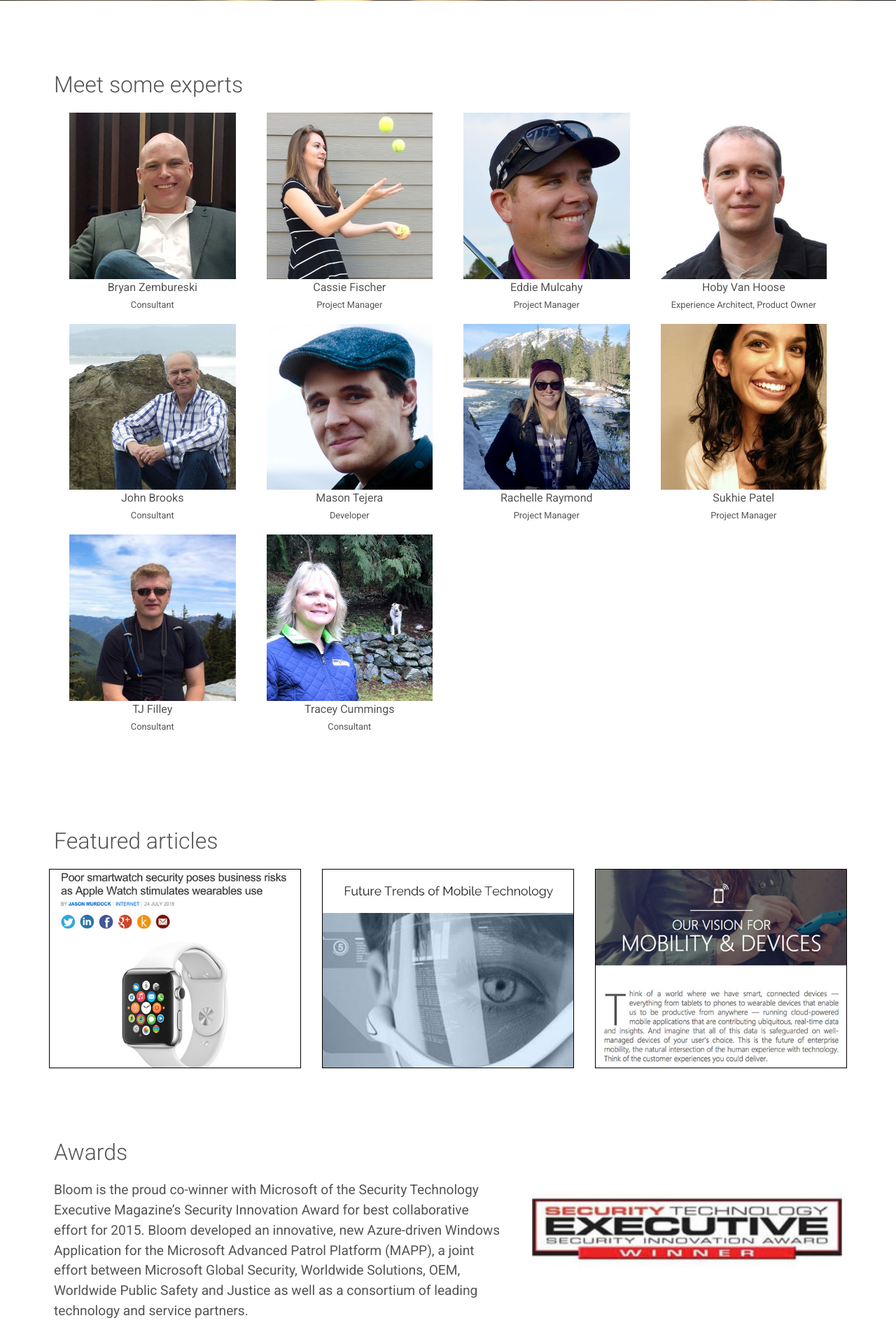
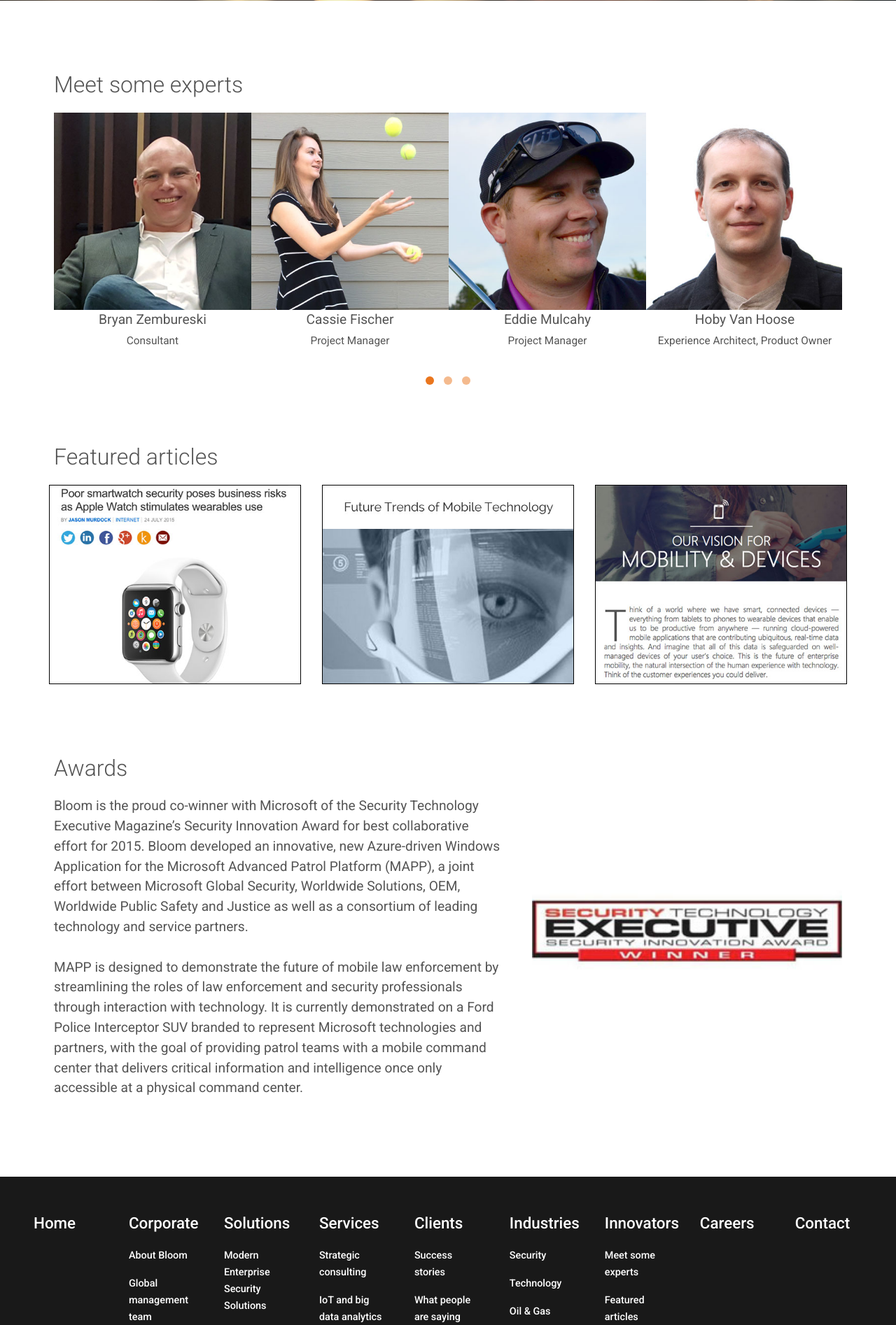
Before and after one commit to Bloom-web/bloom-web, a PHP site: page /innovators/ in a window 1280 px wide. Shown: the part 599-2493 px from the top of the page at 70% size. Run offline with PHP 8.4, Linux system fonts and the light colour scheme.

Commit message:
Innovators slider and centered award image

```diff
--- a/css/bloom.css
+++ b/css/bloom.css
@@ -447,6 +447,9 @@ footer a {
         float: none;
         padding-top: 100px;
     }
+    .col-md-5.tcell {
+        display: inline-block;
+    }
 }
 @media (max-width: 760px) {
     .blurb-home {
--- a/innovators/index.php
+++ b/innovators/index.php
@@ -23,90 +23,93 @@
                         <div class="col-md-12"><a name="experts" class="anchor"></a>
                             <p class="text0000 light">Meet some experts</p>
                             <div class="text-center">
-                                <div class="col-md-3 col-xs-6">
+
+                            <div class="owl-carousel neko-data-owl" data-neko_items="4" data-neko_pagination="true" data-neko_navigation="false" data-neko_autoPlay="5000" data-neko_transitionstyle="backSlide" >
+
+                                <div class="item">
                                     <img src="/images/headshot-bryan.jpg" class="responsive">
-                                    <p class="text regular">
+                                    <p class="text0 regular">
                                         Bryan Zembureski<br>
                                         <span class="text-00">
                                             Consultant
                                         </span>
                                     </p>
                                 </div>
-                                <div class="col-md-3 col-xs-6">
+                                <div class="item">
                                     <img src="/images/headshot-cassie.jpg" class="responsive">
-                                    <p class="text regular">
+                                    <p class="text0 regular">
                                         Cassie Fischer<br>
                                         <span class="text-00">
                                             Project Manager
                                         </span>
                                     </p>
                                 </div>
-                                <div class="col-md-3 col-xs-6">
+                                <div class="item">
                                     <img src="/images/headshot-eddie.jpg" class="responsive">
-                                    <p class="text regular">
+                                    <p class="text0 regular">
                                         Eddie Mulcahy<br>
                                         <span class="text-00">
                                             Project Manager
                                         </span>
                                     </p>
                                 </div>
-                                <div class="col-md-3 col-xs-6">
+                                <div class="item">
                                     <img src="/images/headshot-hoby.jpg" class="responsive">
-                                    <p class="text regular">
+                                    <p class="text0 regular">
                                         Hoby Van Hoose<br>
                                         <span class="text-00">
                                             Experience Architect, Product Owner
                                         </span>
                                     </p>
                                 </div>
-                                <div class="col-md-3 col-xs-6">
+                                <div class="item">
                                     <img src="/images/headshot-john.jpg" class="responsive">
-                                    <p class="text regular">
+                                    <p class="text0 regular">
                                         John Brooks<br>
                                         <span class="text-00">
                                             Consultant
                                         </span>
                                     </p>
                                 </div>
-                                <div class="col-md-3 col-xs-6">
+                                <div class="item">
                                     <img src="/images/headshot-mason.jpg" class="responsive">
-                                    <p class="text regular">
+                                    <p class="text0 regular">
                                         Mason Tejera<br>
                                         <span class="text-00">
                                             Developer
                                         </span>
                                     </p>
                                 </div>
-                                <div class="col-md-3 col-xs-6">
+                                <div class="item">
                                     <img src="/images/headshot-rachelle.jpg" class="responsive">
-                                    <p class="text regular">
+                                    <p class="text0 regular">
                                         Rachelle Raymond<br>
                                         <span class="text-00">
                                             Project Manager
                                         </span>
                                     </p>
                                 </div>
-                                <div class="col-md-3 col-xs-6">
+                                <div class="item">
                                     <img src="/images/headshot-sukhie.jpg" class="responsive">
-                                    <p class="text regular">
+                                    <p class="text0 regular">
                                         Sukhie Patel<br>
                                         <span class="text-00">
                                             Project Manager
                                         </span>
                                     </p>
                                 </div>
-                                <div class="col-md-3 col-xs-6">
+                                <div class="item">
                                     <img src="/images/headshot-tj.jpg" class="responsive">
-                                    <p class="text regular">
+                                    <p class="text0 regular">
                                         TJ Filley<br>
                                         <span class="text-00">
                                             Consultant
                                         </span>
                                     </p>
                                 </div>
-                                <div class="col-md-3 col-xs-6">
+                                <div class="item">
                                     <img src="/images/headshot-tracey.jpg" class="responsive">
-                                    <p class="text regular">
+                                    <p class="text0 regular">
                                         Tracey Cummings<br>
                                         <span class="text-00">
                                             Consultant
@@ -114,7 +117,7 @@
                                     </p>
                                 </div>
 
-
+                                </div>
 
                             </div>
                         </div>
@@ -153,7 +156,7 @@
             <section class="pt-medium pb-medium light-color">
                 <div class="container">
                     <div class="row">
-                        <div class="col-md-7"><a name="awards" class="anchor"></a>
+                        <div class="col-md-7 iblock-mono tcell text-left"><a name="awards" class="anchor"></a>
                             <p class="text0000 light">Awards</p>
                             <p class="text0 regular">
                                 Bloom is the proud co-winner with Microsoft of the Security Technology Executive Magazine’s Security Innovation Award for best collaborative effort for 2015. Bloom developed an innovative, new Azure-driven Windows Application for the Microsoft Advanced Patrol Platform (MAPP), a joint effort between Microsoft Global Security, Worldwide Solutions, OEM, Worldwide Public Safety and Justice as well as a consortium of leading technology and service partners.
@@ -161,8 +164,10 @@
                                 MAPP is designed to demonstrate the future of mobile law enforcement by streamlining the roles of law enforcement and security professionals through interaction with technology. It is currently demonstrated on a Ford Police Interceptor SUV branded to represent Microsoft technologies and partners, with the goal of providing patrol teams with a mobile command center that delivers critical information and intelligence once only accessible at a physical command center.
                             </p>
                         </div>
-                        <div class="col-md-5 pad-top-50">
+                        <div class="col-md-5 iblock-mono tcell stretchy">
+                        <div class="">
                             <img src="/images/award-security-exec.jpg" class="stretchx">
+                        </div>
                         </div>
                     </div>
                 </div>
```
